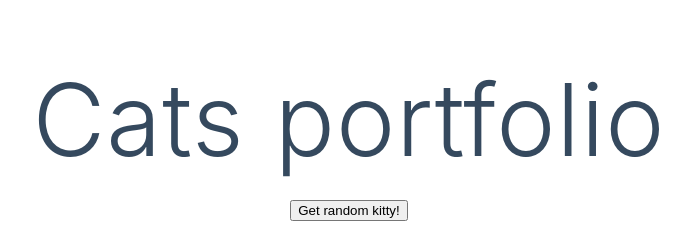
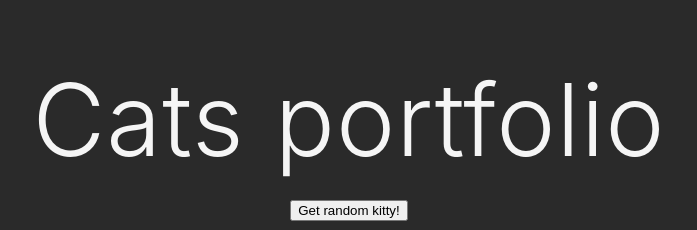
Before and after one commit to damstaylor/cats, a Nuxt app: page / in a window 1280 px wide. Shown: the top 230 px of the page, without its empty margins (291-988 px from the left). Built offline with nearby package versions, Linux system fonts and the light colour scheme.

Commit message:
Use eyes-relieving dark mode (cats live in the night after all)

```diff
--- a/pages/index.vue
+++ b/pages/index.vue
@@ -58,9 +58,12 @@ img {
   height: 500px;
   width: 100%;
   object-fit: contain;
+  background-color: rgb(70, 70, 70);
 }
 
 .container {
+  color: whitesmoke;
+  background-color: rgb(42, 42, 42);
   margin: 0 auto;
   min-height: 100vh;
   display: flex;
@@ -81,7 +84,7 @@ img {
 }
 
 .random-image img {
-  border: 1px solid #35495e;
+  border: 1px solid whitesmoke;
 }
 
 .title {
@@ -98,7 +101,6 @@ img {
   display: block;
   font-weight: 300;
   font-size: 100px;
-  color: #35495e;
   letter-spacing: 1px;
 }
 </style>
```
